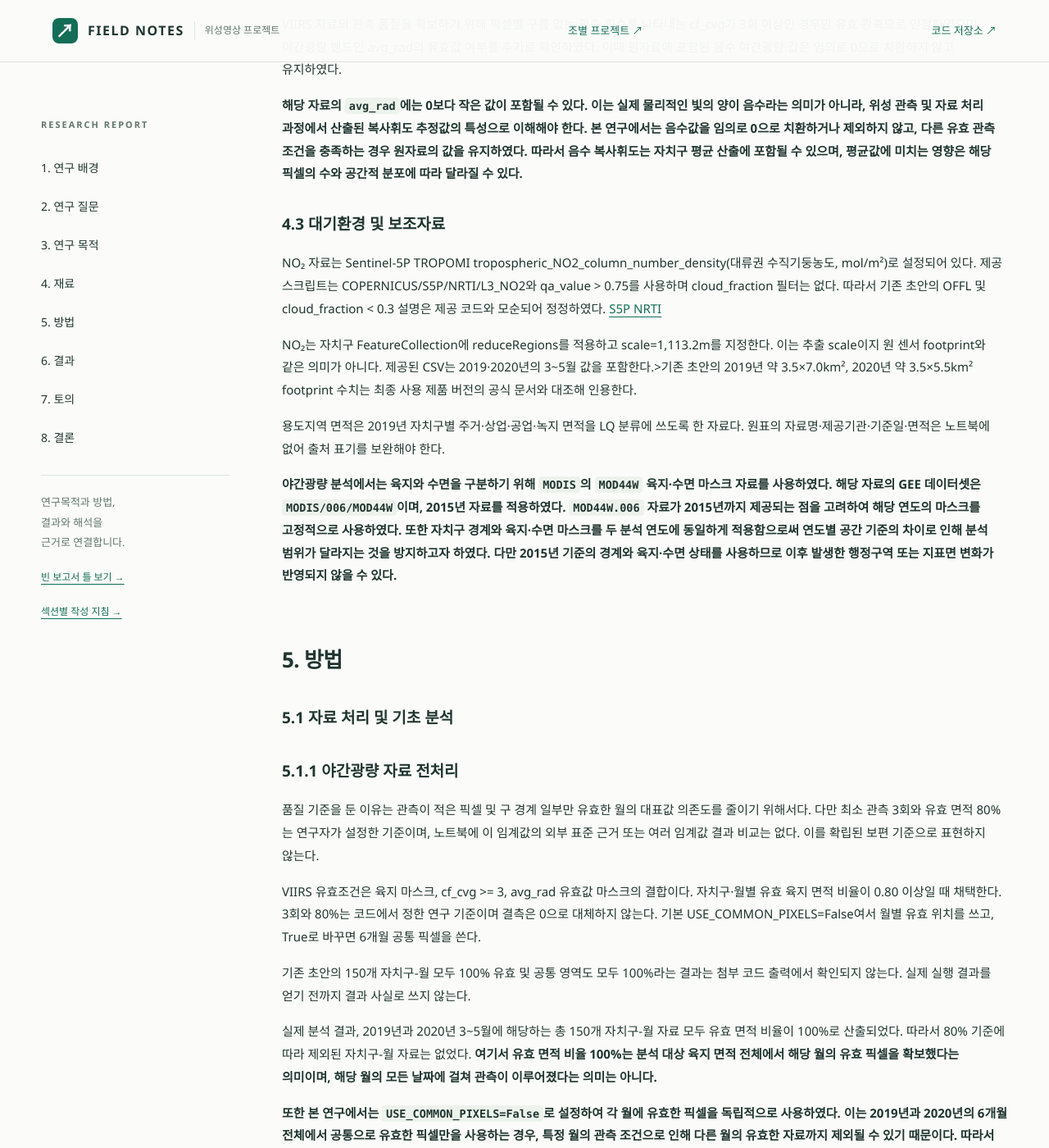
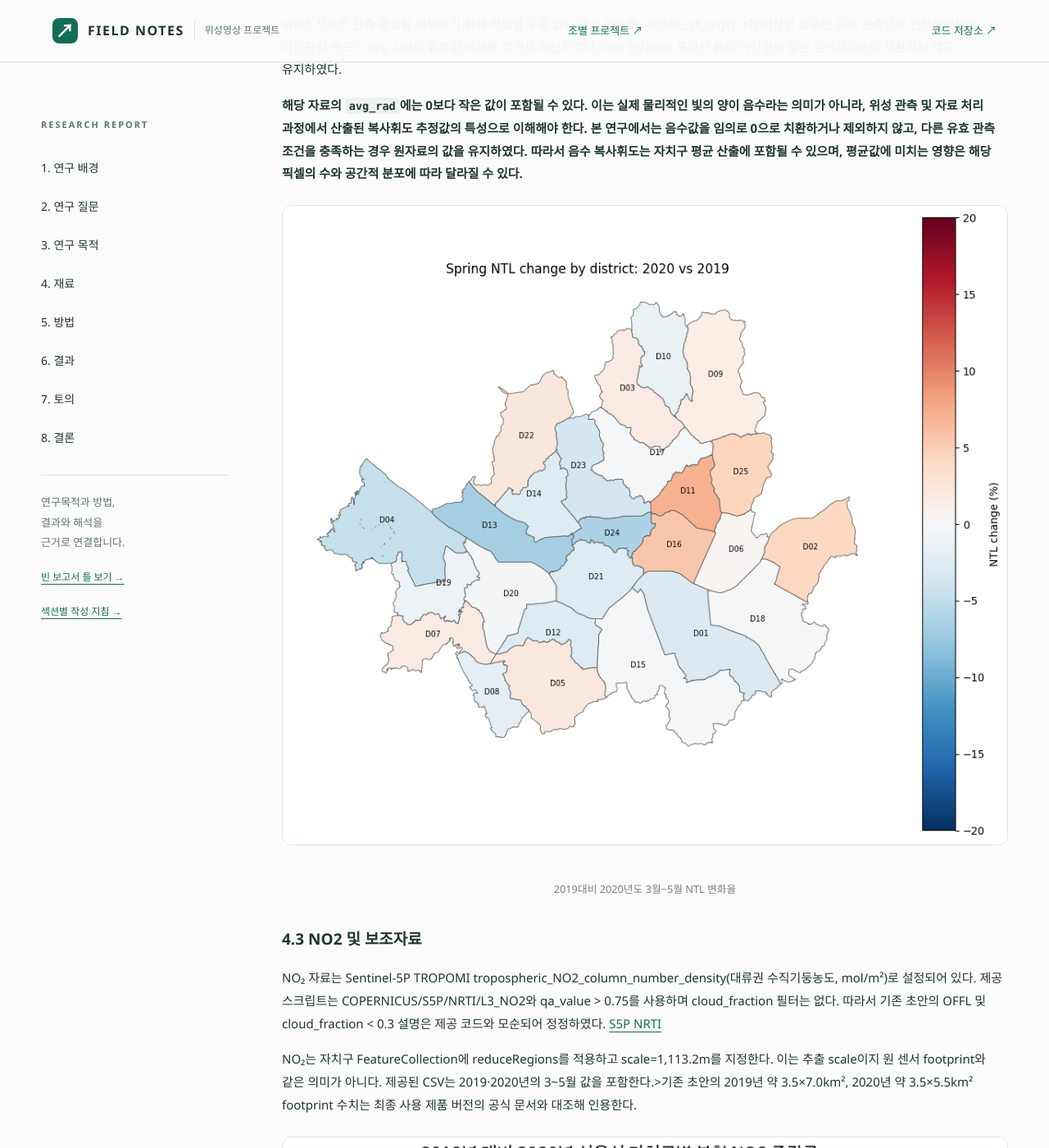
Before and after one commit to rlawkdgns3550-cmyk/surveying2_team03, a Jekyll site: the page built from docs/index.md, in a window 1280 px wide and 1400 px high, scrolled down 8935 px. Shown: the whole window at 82% size. Built offline with Jekyll 4.4.1, drawn with Linux system fonts in a browser that asks for light colours; some of the changed text lies outside the part shown.

Commit message:
Update index.md

```diff
--- a/docs/index.md
+++ b/docs/index.md
@@ -106,10 +106,20 @@ VIIRS 자료의 관측 품질을 확보하기 위해 픽셀별 구름 없는 관
 
 **해당 자료의 `avg_rad`에는 0보다 작은 값이 포함될 수 있다. 이는 실제 물리적인 빛의 양이 음수라는 의미가 아니라, 위성 관측 및 자료 처리 과정에서 산출된 복사휘도 추정값의 특성으로 이해해야 한다. 본 연구에서는 음수값을 임의로 0으로 치환하거나 제외하지 않고, 다른 유효 관측 조건을 충족하는 경우 원자료의 값을 유지하였다. 따라서 음수 복사휘도는 자치구 평균 산출에 포함될 수 있으며, 평균값에 미치는 영향은 해당 픽셀의 수와 공간적 분포에 따라 달라질 수 있다.**
 
-### 4.3 대기환경 및 보조자료
+<p align="center">
+  <img src="figures/2019대시2020NTL3변화3개월평균.png" alt="2019대비 2020년도 3월~5월 NTL 변화율"><br>
+  <span style="font-size: 0.85em; color: gray;">2019대비 2020년도 3월~5월 NTL 변화율</span>
+</p>
+
+### 4.3 NO2 및 보조자료
 NO₂ 자료는 Sentinel-5P TROPOMI tropospheric_NO2_column_number_density(대류권 수직기둥농도, mol/m²)로 설정되어 있다. 제공 스크립트는 COPERNICUS/S5P/NRTI/L3_NO2와 qa_value > 0.75를 사용하며 cloud_fraction 필터는 없다. 따라서 기존 초안의 OFFL 및 cloud_fraction < 0.3 설명은 제공 코드와 모순되어 정정하였다. [S5P NRTI](https://developers.google.com/earth-engine/datasets/catalog/COPERNICUS_S5P_NRTI_L3_NO2)
 
 NO₂는 자치구 FeatureCollection에 reduceRegions를 적용하고 scale=1,113.2m를 지정한다. 이는 추출 scale이지 원 센서 footprint와 같은 의미가 아니다. 제공된 CSV는 2019·2020년의 3~5월 값을 포함한다.>기존 초안의 2019년 약 3.5×7.0km², 2020년 약 3.5×5.5km² footprint 수치는 최종 사용 제품 버전의 공식 문서와 대조해 인용한다.
+
+<p align="center">
+  <img src="figures/월별NO2.png" alt="2019대비 2020년도 3월~5월 NO2 기둥농도 변화율"><br>
+  <span style="font-size: 0.85em; color: gray;">2019대비 2020년도 3월~5월 NO2 기둥농도 변화율</span>
+</p>
 
 용도지역 면적은 2019년 자치구별 주거·상업·공업·녹지 면적을 LQ 분류에 쓰도록 한 자료다. 원표의 자료명·제공기관·기준일·면적은 노트북에 없어 출처 표기를 보완해야 한다.
 
```
